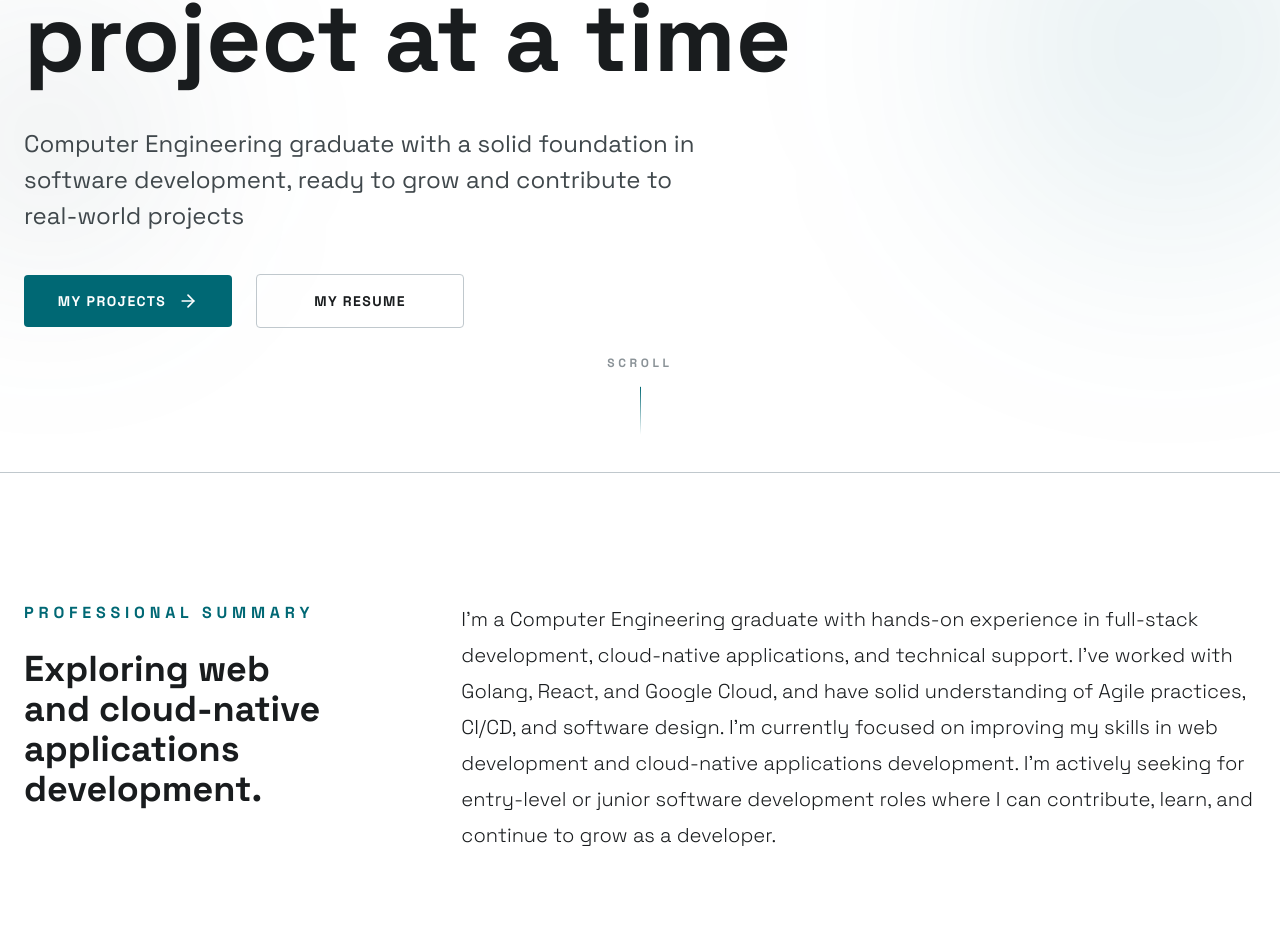
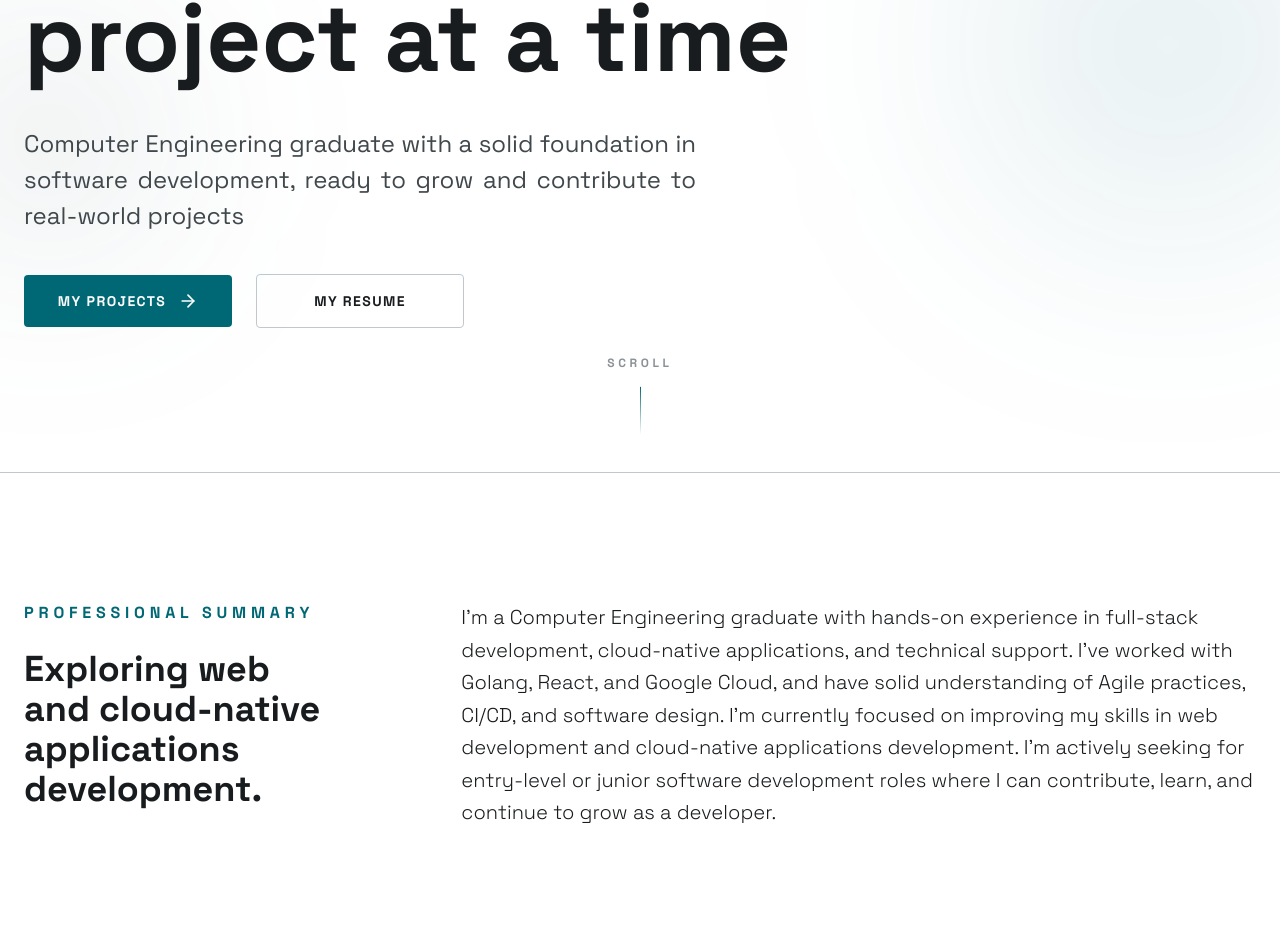
Before and after one commit to auxence-m/portfolio-website, a Next.js app: page /en in a window 1280 px wide. Shown: the part 354-1306 px from the top of the page. Built offline with nearby package versions, Linux system fonts and the light colour scheme.

Commit message:
Minor changes

```diff
--- a/src/components/HomeHero.tsx
+++ b/src/components/HomeHero.tsx
@@ -24,7 +24,7 @@ export default function HomeHero() {
                         <span className="text-primary">{t("headline.first")}</span>
                         <span> {t("headline.second")}</span>
                     </h1>
-                    <p className="text-xl/8 md:text-2xl/9 text-on-surface-variant max-w-2xl mb-10">
+                    <p className="text-xl/8 md:text-2xl/9 text-on-surface-variant md:text-justify max-w-2xl mb-10">
                         {t("subtext")}
                     </p>
                     {/* CTA BUTTONS */}
--- a/src/components/Summary.tsx
+++ b/src/components/Summary.tsx
@@ -13,12 +13,12 @@ export default function Summary() {
                         <h2 className="test-sm font-bold tracking-[0.3em] text-primary uppercase mb-6">
                             {t("title")}
                         </h2>
-                        <h3 className="text-4xl font-bold text-on-surface lg:text-balance">
+                        <h3 className="text-3xl md:text-4xl font-bold text-on-surface lg:text-balance">
                             {t("headline")}
                         </h3>
                     </div>
                     <div className="lg:col-span-8 flex flex-col gap-8">
-                        <p className="text-lg/8 md:text-xl/9 text-on-surface font-light text-pretty">
+                        <p className="text-lg md:text-xl leading-relaxed text-on-surface font-light text-pretty">
                             {t("subtext")}
                         </p>
                     </div>
```
